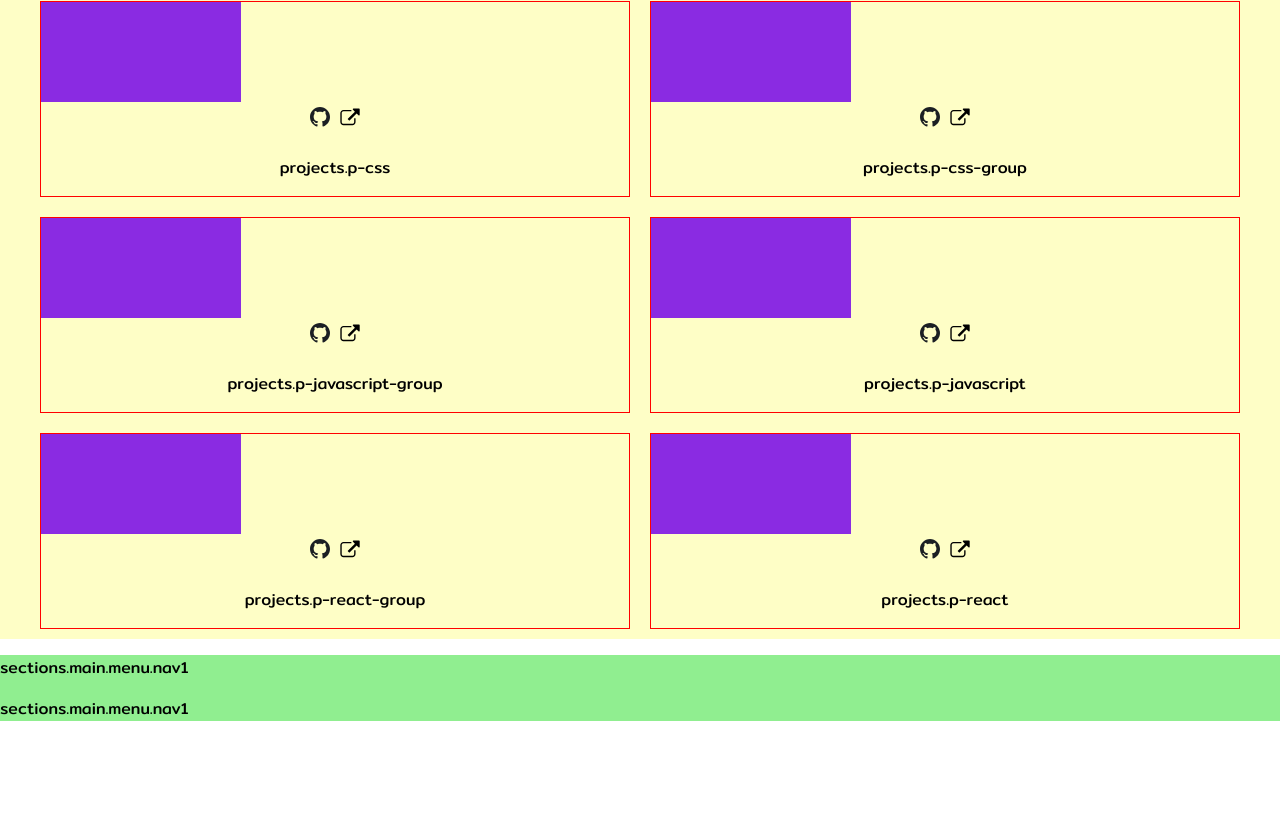
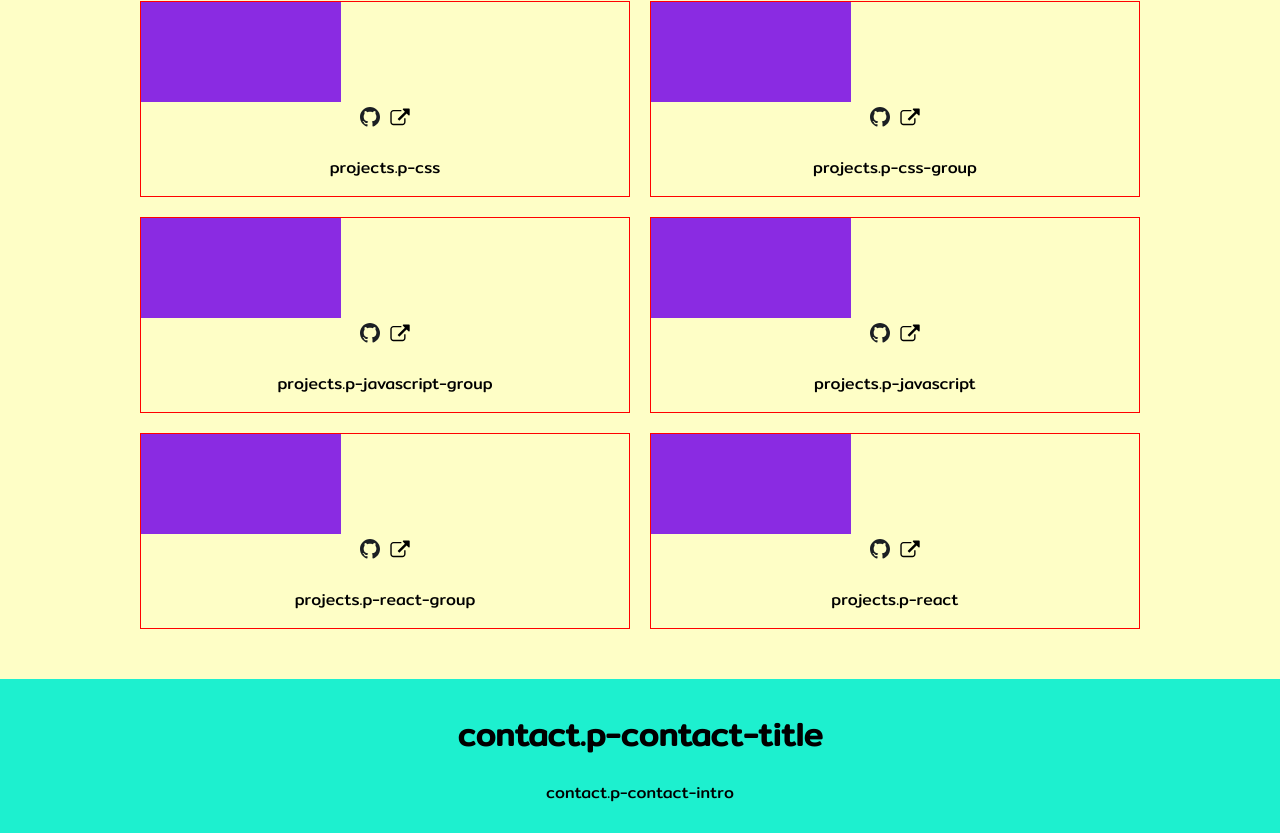
Before and after one commit to saraalite/porfolioSara, a React (Create React App) app: page / in a window 1280 px wide. Shown: the part 1956-2789 px from the top of the page. Before the commit the page ends 2693 px from the top, so only its background shows below. Built offline with nearby package versions, Linux system fonts and the light colour scheme; the HTML template or start-up script is replaced by a standard one; a web font is replaced by a local one.

Commit message:
Check error

```diff
--- /dev/null
+++ b/src/components/Contact.js
@@ -0,0 +1,26 @@
+import React from 'react';
+import { useTranslation } from 'react-i18next';
+import '../stylesheets/contact.scss';
+import github from '../assets/images/github.svg';
+import email from '../assets/images/email.svg';
+import linkedin from '../assets/images/linkedin.svg';
+
+function Contact() {
+  const { t } = useTranslation();
+  return (
+    <main className="contact-section">
+      <h1 className="contact-title">{t('contact.p-contact-title')}</h1>
+      <p>{t('contact.p-contact-intro')}</p>
+      <div className="socialmedia-container">
+        <img className="contact-icon" src={github} alt="github logo" />
+        <p>https://github.com/saraalite</p>
+        <img className="contact-icon" src={linkedin} alt="linkedin logo" />
+        <p>https://www.linkedin.com/ in/saraalitevillodre/</p>
+        <img className="contact-icon" src={email} alt="email icon" />
+        <p>saraalite@gmail.com</p>
+      </div>
+    </main>
+  );
+}
+
+export default Contact;
--- a/src/components/Main.js
+++ b/src/components/Main.js
@@ -3,6 +3,7 @@ import Menu from './Menu';
 import Hero from './Hero';
 import About from './About';
 import Proyects from './Proyects';
+import Contact from './Contact';
 import Footer from './Footer';
 import Bot from './Bot';
 
@@ -14,6 +15,7 @@ function Main() {
       <Hero />
       <About />
       <Proyects />
+      <Contact />
       <Footer />
     </>
   );
--- a/src/locales/en/translation.json
+++ b/src/locales/en/translation.json
@@ -32,5 +32,9 @@
     "p-javascript": "Mini game: Guess the number - CSS/HTML/JS/Responsive",
     "p-react-group": "Code refactoring of classmates' code - CSS/HTML/SASS/REACT/Responsive",
     "p-react": "Rick and Morty character finder - CSS/HTML/REACT/Responsive"
+  },
+  "contact":{
+    "p-contact-title":"Contact",
+    "p-contact-intro":"If you want to contact me in order to make suggestions about my work, take a look at my social media or just chat you can find me in Linkedin, Github or send me an email. I am also looking for my first job as a front end developer, so if you think that my profile fits what you are looking for, don't hesitate and let me know!"
   }
 }
--- a/src/locales/es/translation.json
+++ b/src/locales/es/translation.json
@@ -32,5 +32,9 @@
     "p-javascript": "Mini juego: Adivina el número - CSS/HTML/JS/Responsive",
     "p-react-group": "Refactorización de código del proyecto de compañeras - CSS/HTML/SASS/REACT/Responsive",
     "p-react": "Buscador de personajes de Rick y Morty - CSS/HTML/REACT/Responsive"
+  },
+  "contact":{
+    "p-contact-title":"Contacto",
+    "p-contact-intro":"Si quieres contactar conmigo para hacer sugerencias sobre mi trabajo, ver mis redes sociales o simplemente charlar puedes encontrarme en Linkedin, Github o escribirme un email. También estoy buscando mi primer empleo como desarrolladora Front End, así que si crees que mi perfil puede encajar en lo que buscas no dudes en decírmelo."
   }
 }
--- /dev/null
+++ b/src/stylesheets/contact.scss
@@ -0,0 +1,39 @@
+@import "./variables.scss";
+*{
+    font-family: 'Mitr', sans-serif;
+    text-align:center;
+
+}
+.contact-section{
+background-color: $secondary-color;
+margin-top:-22px;
+padding-left:10px;
+padding-right:10px;
+@media (min-width: 500px){
+    padding-left:150px;
+    padding-right:150px;
+}
+
+}
+.contact-title{
+    text-align:center;
+    padding-top:30px;
+}
+.contact-icon{
+    width:30px;
+    align-self:center;
+
+}
+.socialmedia-container{
+    display:flex;
+    flex-direction:column;
+    text-align:center;
+    @media (min-width: 800px){
+        flex-direction:row;
+        justify-content:space-between
+    }
+
+}
+.contact-icon{
+    margin-right:-150px;
+}
--- a/src/stylesheets/hero.scss
+++ b/src/stylesheets/hero.scss
@@ -2,7 +2,7 @@
 @import "./animations.scss";
 
 .hero-container{
-  background-color: $primary-color-light;
+  background-color: rgb(29, 28, 28);
 }
 
 .image {
--- a/src/stylesheets/proyects.scss
+++ b/src/stylesheets/proyects.scss
@@ -10,7 +10,13 @@
     margin-top:-20px;
     text-align:center;
     padding-top:30px;
-
+    padding-right:10px;
+    padding-left:10px;
+    @media (min-width: 500px){
+        padding-left:100px;
+        padding-right:100px;
+    }
+    padding-bottom:40px;
 }
 .project{
     border:1px solid red;
```
Also changed, not shown: src/assets/images/email.svg (added), src/assets/images/linkedin.svg (added).
